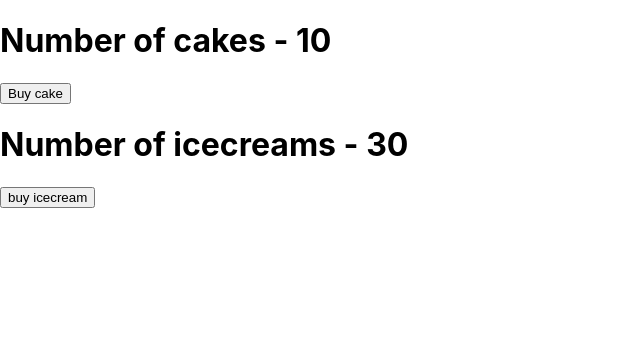
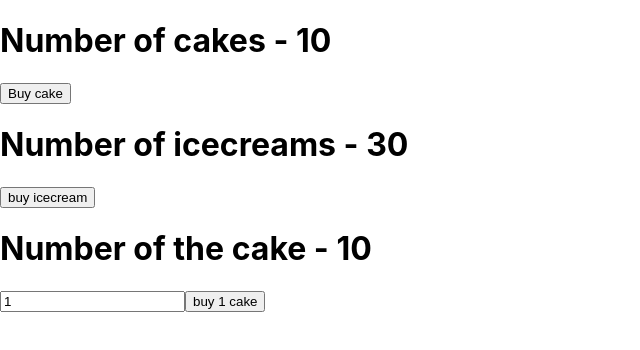
Before and after one commit to armin-bkh/react-redux, a React (Create React App) app: page / in a window 1280 px wide. Shown: the top 350 px of the page, without its empty margins (0-640 px from the left). Built offline with nearby package versions, Linux system fonts and the light colour scheme.

Commit message:
add payload to the action ceator for buyCake with a desired number with connect higher order component

```diff
--- a/src/App.js
+++ b/src/App.js
@@ -1,5 +1,6 @@
 import { Provider } from "react-redux";
 import CakeContainer from "./Components/CakeContainer";
+import CakePayloadContainer from "./Components/CakePayloadContainer";
 import IceCreamContainer from "./Components/iceCreamContainer";
 import store from "./Components/Redux/store";
 
@@ -9,6 +10,7 @@ function App() {
       <Provider store={store}>
         <CakeContainer />
         <IceCreamContainer />
+        <CakePayloadContainer />
       </Provider>
     </div>
   );
--- /dev/null
+++ b/src/Components/CakePayloadContainer.jsx
@@ -0,0 +1,28 @@
+import { useState } from "react";
+import { connect } from "react-redux";
+import { buyCake } from "./Redux/cake/cakeActions";
+
+const CakePayloadContainer = ({numOfCake, buyCake}) => {
+    const [number, setNumber] = useState(1);
+    return (
+        <div>
+            <h1>Number of the cake - {numOfCake}</h1>
+            <input type="text" value={number} onChange={({target}) => setNumber(target.value)} />
+            <button type="button" onClick={()=> buyCake(number || 1)}>buy {number} cake</button>
+        </div>
+     );
+}
+
+const mapStateToProps = (state) =>{
+    return {
+        numOfCake: state.cakes.numOfCake
+    }
+}
+
+const mapDispatchToProps = (dispatch) =>{
+    return {
+        buyCake: number => dispatch(buyCake(number))
+    }
+}
+
+export default connect(mapStateToProps, mapDispatchToProps)(CakePayloadContainer);
--- a/src/Components/Redux/cake/cakeActions.js
+++ b/src/Components/Redux/cake/cakeActions.js
@@ -1,5 +1,5 @@
 import { BUY_CAKE } from "./cakeTypes";
 
-export function buyCake(){
-    return { type: BUY_CAKE }
+export function buyCake(number = 1){
+    return { type: BUY_CAKE, payload: number }
 }
--- a/src/Components/Redux/cake/cakeReducer.js
+++ b/src/Components/Redux/cake/cakeReducer.js
@@ -7,7 +7,7 @@ const initialState = {
 const cakeReducer = (state = initialState, action) => {
   switch (action.type) {
     case BUY_CAKE: {
-      return { ...state, numOfCake: state.numOfCake - 1 };
+      return { ...state, numOfCake: state.numOfCake - action.payload };
     }
     default:
       return state;
```
